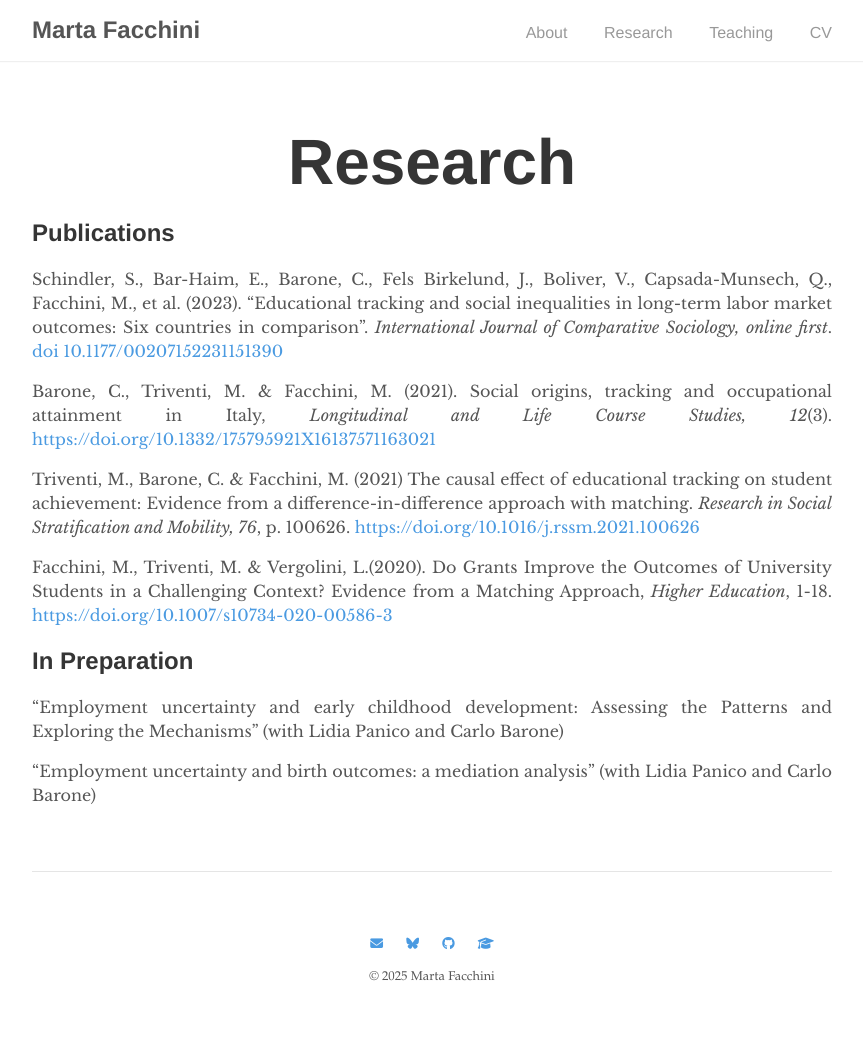
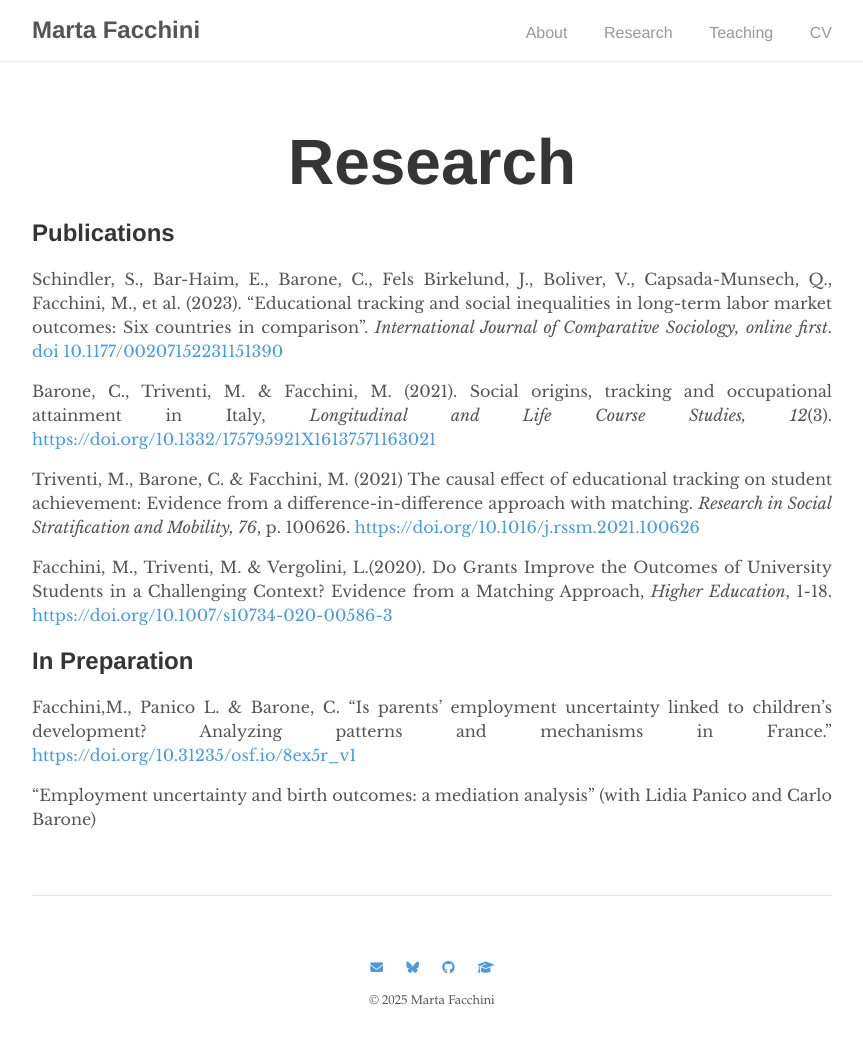
Before and after one commit to martafacchini/martafacchini.github.io, a Jekyll site: the page built from _pages/research.md, in a window 1280 px wide. Shown: the whole page, without its empty margins (208-1071 px from the left). Built offline with Jekyll 4.4.1, drawn with Linux system fonts in a browser that asks for light colours; nearby versions of some CDN libraries; before the commit the page ends 1032 px from its top, so only the background shows below that.

Commit message:
Update research.md

```diff
--- a/_pages/research.md
+++ b/_pages/research.md
@@ -16,6 +16,6 @@ Facchini, M., Triventi, M. & Vergolini, L.(2020). Do Grants Improve the Outcomes
 
 ## In Preparation
 
-"Employment uncertainty and early childhood development: Assessing the Patterns and Exploring the Mechanisms" (with Lidia Panico and Carlo Barone)
+Facchini,M., Panico L. & Barone, C. "Is parents’ employment uncertainty linked to children’s development? Analyzing patterns and mechanisms in France." [https://doi.org/10.31235/osf.io/8ex5r_v1](Working paper)
 
 "Employment uncertainty and birth outcomes: a mediation analysis" (with Lidia Panico and Carlo Barone)
```
